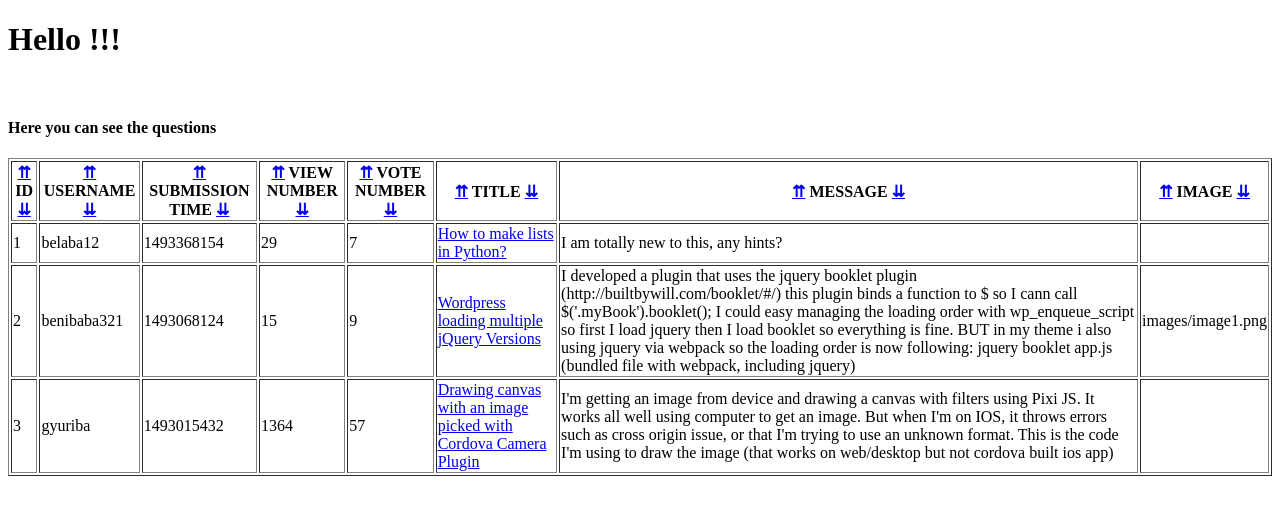
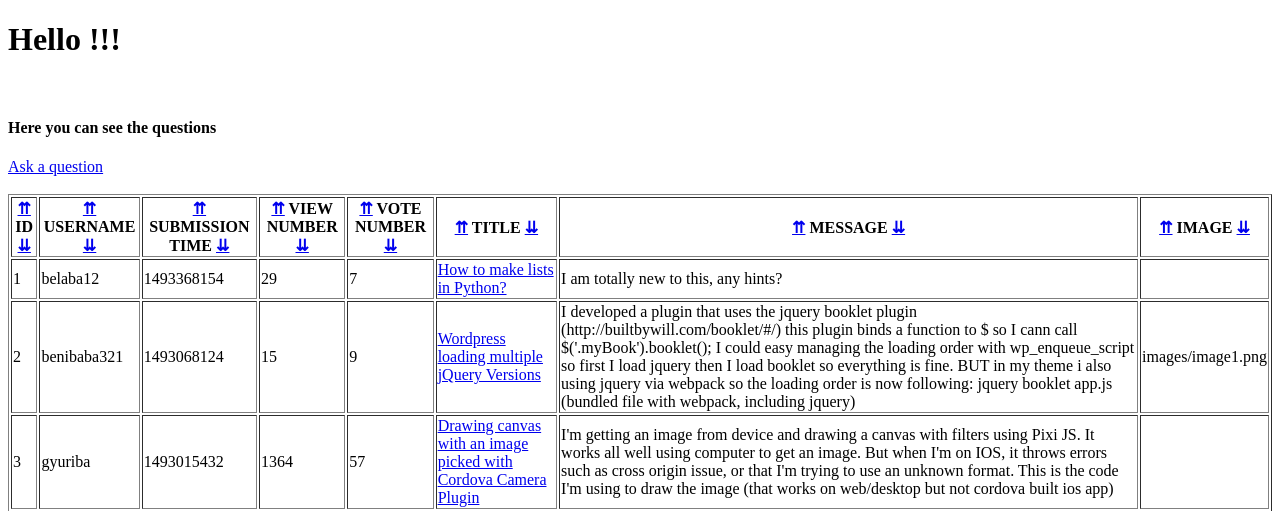
Before and after one commit to dudaskobendeguz/askmate2_v2, a Flask app: page /list in a window 1280 px wide. Shown: the top 511 px of the page. Run offline with Flask 2, Linux system fonts and the light colour scheme; some libraries are stand-ins or nearby versions.

Commit message:
ask question

```diff
--- a/server.py
+++ b/server.py
@@ -1,6 +1,6 @@
 from flask import Flask, render_template, request, redirect, url_for
 
-import data_manager
+import data_manager, util
 
 app = Flask(__name__)
 
@@ -45,6 +45,14 @@ def display_question(question_id):
     return render_template('display_question.html', question=question, forum_posts=answers)
 
 
+@app.route('/add-question')
+def ask_question():
+    global USER
+    util.create_question(request.form, USER)
+    question_id = 1
+    return render_template('add_question.html', new_question_id=question_id)
+
+
 if __name__ == "__main__":
     app.run(
         host='0.0.0.0',
--- a/templates/list.html
+++ b/templates/list.html
@@ -2,6 +2,10 @@
 
 {% block h1 %}Hello {{ user.capitalize() }}!!!{% endblock %}
 {% block h4 %}Here you can see the questions{% endblock %}
+
+
+{% block ask_question %}<a href="/add-question">Ask a question</a><br><br>{% endblock %}
+
 {% block question_title %}{% endblock %}
 {% block categories %}
 {% for key in forum_posts[0].keys() %}
--- a/templates/list_template.html
+++ b/templates/list_template.html
@@ -8,6 +8,8 @@
 <h1>{% block h1 %}{% endblock %}</h1><br>
 
 <h4>{%block h4%}{% endblock %}</h4>
+
+{% block ask_question %}{% endblock %}
 
 {% block table %}
 <table border="1">
--- a/templates/sort.html
+++ /dev/null
@@ -1 +0,0 @@
-{% extends "list.html" %}
--- a/util.py
+++ b/util.py
@@ -0,0 +1,5 @@
+import data_manager
+
+
+def create_question(details, username):
+    pass
```
Also changed, not shown: templates/add_question.html (added, +15 -0 lines).
